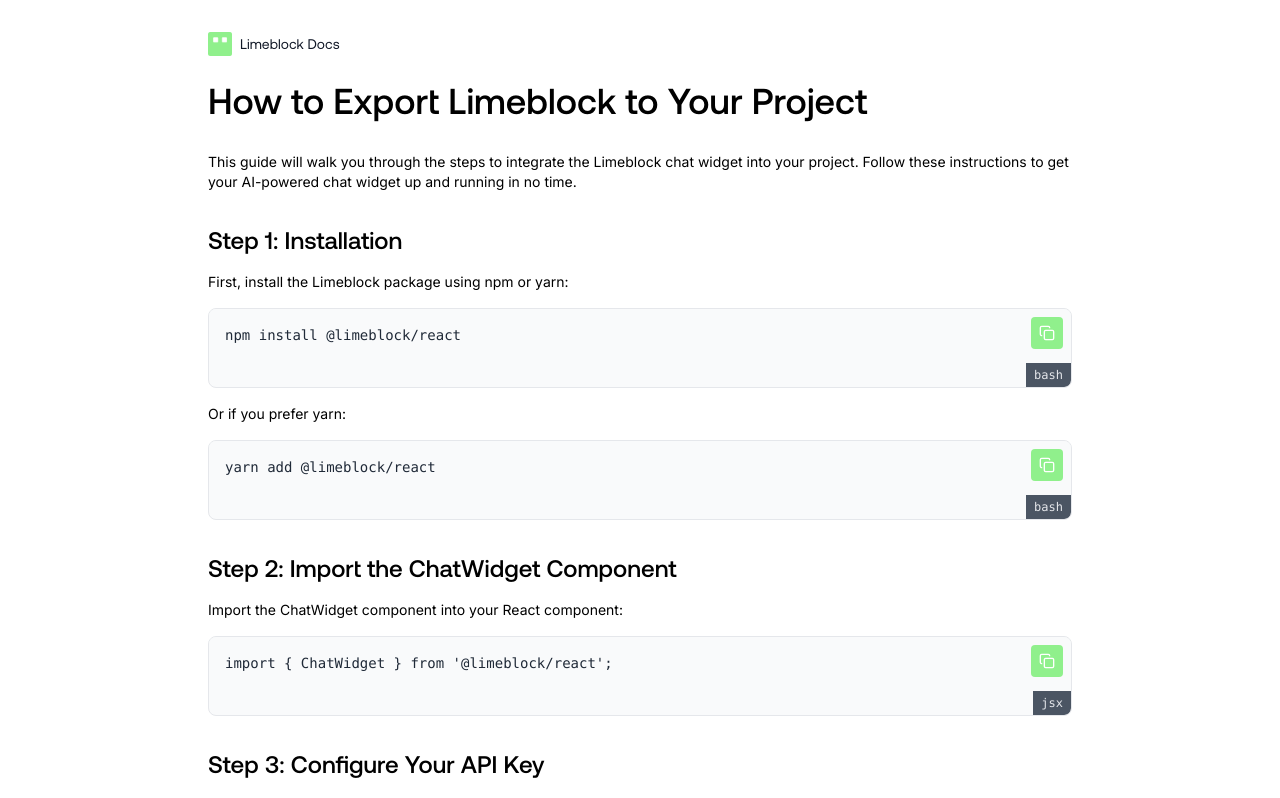
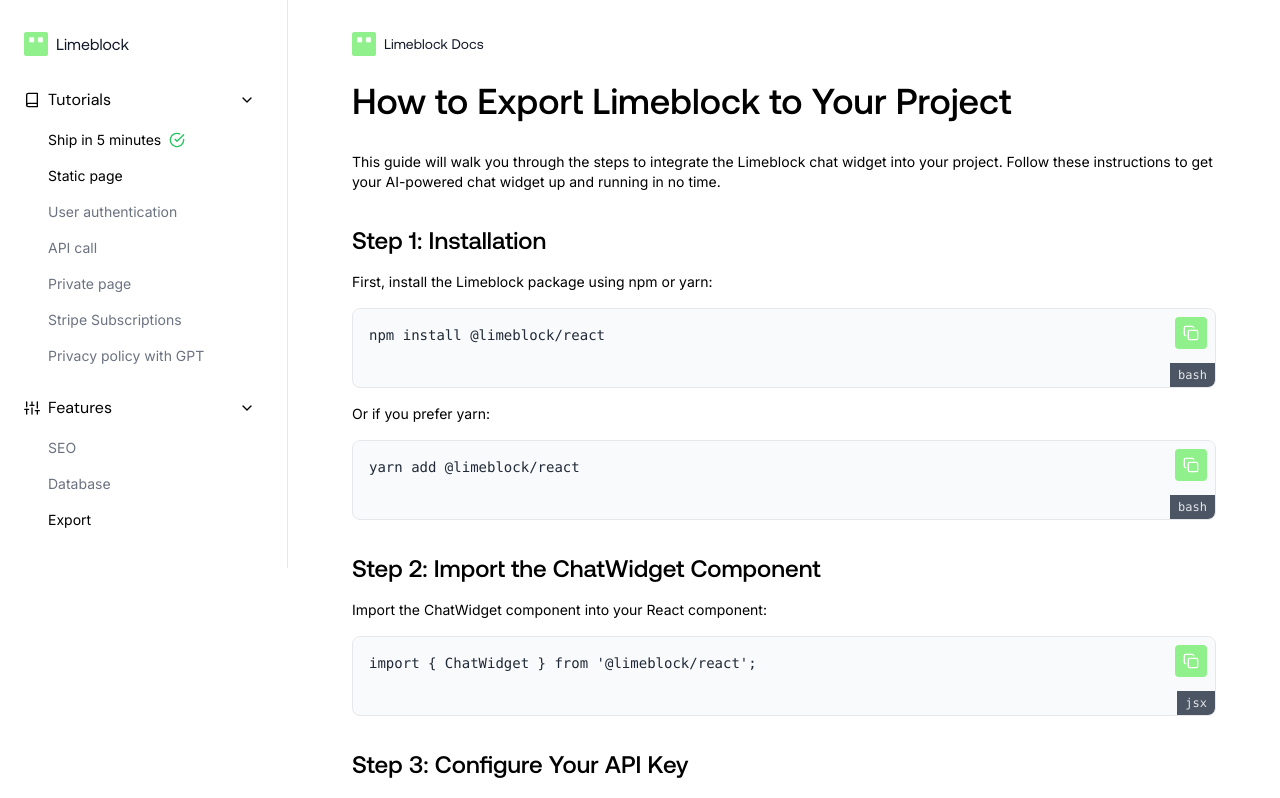
Before and after one commit to TheWiseGhost/Limeblock, a Next.js app: page /docs/how_to_export in a window 1280 px wide. Shown: the top 798 px of the page. Built offline with nearby package versions, Linux system fonts and the light colour scheme.

Commit message:
Basic docs sidebar

```diff
--- a/src/components/docs/HowToExport.jsx
+++ b/src/components/docs/HowToExport.jsx
@@ -2,6 +2,7 @@
 
 import React from "react";
 import { Code } from "../global/Code";
+import Sidebar from "./Sidebar";
 
 const HowToExport = () => {
   // Code snippets stored as variables to avoid syntax errors
@@ -76,6 +77,12 @@
 }`;
 
   return (
+    <div className="flex flex-row min-h-screen">
+      {/* Sidebar */}
+      <Sidebar />
+
+      {/* Main Content */}
+      <div className="flex-1 overflow-auto">
         <div className="flex flex-col mx-auto px-4 py-8 max-w-4xl font-inter">
           <div className="flex flex-row space-x-2 items-center mb-6">
             <img src="/LimeblockLogo.png" className="size-6" />
@@ -89,9 +96,9 @@
 
           <div className="text-sm max-w-none">
             <p className="mb-4">
-          This guide will walk you through the steps to integrate the Limeblock
-          chat widget into your project. Follow these instructions to get your
-          AI-powered chat widget up and running in no time.
+              This guide will walk you through the steps to integrate the
+              Limeblock chat widget into your project. Follow these instructions
+              to get your AI-powered chat widget up and running in no time.
             </p>
 
             <h2 className="text-2xl font-aeonik font-medium mt-8 mb-4">
@@ -153,9 +160,9 @@
 
             <div className="bg-yellow-50 border-l-4 border-yellow-400 p-4 mb-6">
               <p className="text-yellow-700">
-            <strong>Important:</strong> Never expose your API key in client-side
-            code in production. Consider using environment variables and
-            server-side authentication for security.
+                <strong>Important:</strong> Never expose your API key in
+                client-side code in production. Consider using environment
+                variables and server-side authentication for security.
               </p>
             </div>
 
@@ -163,9 +170,9 @@
               Step 4: Add Context Parameters (Optional)
             </h2>
             <p className="mb-4">
-          Context parameters help personalize the chat experience by providing
-          additional information like user ID, board ID, or any custom
-          parameters your implementation requires.
+              Context parameters help personalize the chat experience by
+              providing additional information like user ID, board ID, or any
+              custom parameters your implementation requires.
             </p>
 
             <Code
@@ -180,7 +187,8 @@
               Step 5: Add the ChatWidget to Your Component
             </h2>
             <p className="mb-4">
-          Now, add the ChatWidget component to your JSX with the required props:
+              Now, add the ChatWidget component to your JSX with the required
+              props:
             </p>
 
             <Code
@@ -211,8 +219,8 @@
               Complete Implementation Example
             </h2>
             <p className="mb-4">
-          Here's a complete example of implementing the Limeblock chat widget in
-          a React component:
+              Here's a complete example of implementing the Limeblock chat
+              widget in a React component:
             </p>
 
             <Code
@@ -268,8 +276,8 @@
                   Custom styling not applying
                 </h3>
                 <p>
-              Ensure you are using # in your hex codes and that you hit the save
-              button
+                  Ensure you are using # in your hex codes and that you hit the
+                  save button
                 </p>
               </div>
             </div>
@@ -306,6 +314,8 @@
             </ul>
           </div>
         </div>
+      </div>
+    </div>
   );
 };
 
--- /dev/null
+++ b/src/components/docs/Sidebar.jsx
@@ -0,0 +1,208 @@
+"use client";
+
+import React, { useState } from "react";
+import Link from "next/link";
+
+const Sidebar = ({ className = "" }) => {
+  const [expandedSections, setExpandedSections] = useState({
+    tutorials: true,
+    features: true,
+  });
+
+  const toggleSection = (section) => {
+    setExpandedSections((prev) => ({
+      ...prev,
+      [section]: !prev[section],
+    }));
+  };
+
+  return (
+    <div
+      className={`w-72 pr-6 bg-white font-inter text-black h-full border-r border-gray-200 p-4 ${className}`}
+    >
+      {/* Get Started */}
+      <div className="ml-2 my-4">
+        <div className="flex flex-row space-x-2 items-center mb-6">
+          <img src="/LimeblockLogo.png" className="size-6" />
+          <p className="font-aeonik text-base text-gray-900 text-center">
+            Limeblock
+          </p>
+        </div>
+      </div>
+
+      {/* Tutorials Section */}
+      <div className="mb-4">
+        <button
+          onClick={() => toggleSection("tutorials")}
+          className="flex items-center justify-between w-full font-dm py-2 px-2 rounded hover:bg-gray-50"
+        >
+          <div className="flex items-center">
+            <svg
+              xmlns="http://www.w3.org/2000/svg"
+              className="h-4 w-4 mr-2"
+              viewBox="0 0 24 24"
+              fill="none"
+              stroke="currentColor"
+              strokeWidth="2"
+              strokeLinecap="round"
+              strokeLinejoin="round"
+            >
+              <path d="M4 19.5A2.5 2.5 0 0 1 6.5 17H20"></path>
+              <path d="M6.5 2H20v20H6.5A2.5 2.5 0 0 1 4 19.5v-15A2.5 2.5 0 0 1 6.5 2z"></path>
+            </svg>
+            <span>Tutorials</span>
+          </div>
+          <svg
+            xmlns="http://www.w3.org/2000/svg"
+            className={`h-4 w-4 transition-transform ${
+              expandedSections.tutorials ? "rotate-0" : "-rotate-90"
+            }`}
+            viewBox="0 0 24 24"
+            fill="none"
+            stroke="currentColor"
+            strokeWidth="2"
+            strokeLinecap="round"
+            strokeLinejoin="round"
+          >
+            <polyline points="6 9 12 15 18 9"></polyline>
+          </svg>
+        </button>
+
+        {expandedSections.tutorials && (
+          <div className="ml-6 space-y-1 mt-1 text-sm">
+            <Link
+              href="/tutorials/ship-in-5-minutes"
+              className="flex items-center py-1.5 px-2 rounded hover:bg-gray-50"
+            >
+              <div className="flex items-center w-full">
+                <span>Ship in 5 minutes</span>
+                <span className="ml-2 text-green-500">
+                  <svg
+                    xmlns="http://www.w3.org/2000/svg"
+                    className="h-4 w-4"
+                    viewBox="0 0 24 24"
+                    fill="none"
+                    stroke="currentColor"
+                    strokeWidth="2"
+                    strokeLinecap="round"
+                    strokeLinejoin="round"
+                  >
+                    <path d="M22 11.08V12a10 10 0 1 1-5.93-9.14"></path>
+                    <polyline points="22 4 12 14.01 9 11.01"></polyline>
+                  </svg>
+                </span>
+              </div>
+            </Link>
+            <Link
+              href="/tutorials/static-page"
+              className="block py-1.5 px-2 rounded hover:bg-gray-50"
+            >
+              Static page
+            </Link>
+            <Link
+              href="/tutorials/user-authentication"
+              className="block py-1.5 px-2 rounded hover:bg-gray-50 text-gray-500"
+            >
+              User authentication
+            </Link>
+            <Link
+              href="/tutorials/api-call"
+              className="block py-1.5 px-2 rounded hover:bg-gray-50 text-gray-500"
+            >
+              API call
+            </Link>
+            <Link
+              href="/tutorials/private-page"
+              className="block py-1.5 px-2 rounded hover:bg-gray-50 text-gray-500"
+            >
+              Private page
+            </Link>
+            <Link
+              href="/tutorials/stripe-subscriptions"
+              className="block py-1.5 px-2 rounded hover:bg-gray-50 text-gray-500"
+            >
+              Stripe Subscriptions
+            </Link>
+            <Link
+              href="/tutorials/privacy-policy-gpt"
+              className="block py-1.5 px-2 rounded hover:bg-gray-50 text-gray-500"
+            >
+              Privacy policy with GPT
+            </Link>
+          </div>
+        )}
+      </div>
+
+      {/* Features Section */}
+      <div className="mb-4">
+        <button
+          onClick={() => toggleSection("features")}
+          className="flex items-center justify-between w-full py-2 px-2 font-dm rounded hover:bg-gray-50"
+        >
+          <div className="flex items-center">
+            <svg
+              xmlns="http://www.w3.org/2000/svg"
+              className="h-4 w-4 mr-2"
+              viewBox="0 0 24 24"
+              fill="none"
+              stroke="currentColor"
+              strokeWidth="2"
+              strokeLinecap="round"
+              strokeLinejoin="round"
+            >
+              <line x1="4" y1="21" x2="4" y2="14"></line>
+              <line x1="4" y1="10" x2="4" y2="3"></line>
+              <line x1="12" y1="21" x2="12" y2="12"></line>
+              <line x1="12" y1="8" x2="12" y2="3"></line>
+              <line x1="20" y1="21" x2="20" y2="16"></line>
+              <line x1="20" y1="12" x2="20" y2="3"></line>
+              <line x1="1" y1="14" x2="7" y2="14"></line>
+              <line x1="9" y1="8" x2="15" y2="8"></line>
+              <line x1="17" y1="16" x2="23" y2="16"></line>
+            </svg>
+            <span>Features</span>
+          </div>
+          <svg
+            xmlns="http://www.w3.org/2000/svg"
+            className={`h-4 w-4 transition-transform ${
+              expandedSections.features ? "rotate-0" : "-rotate-90"
+            }`}
+            viewBox="0 0 24 24"
+            fill="none"
+            stroke="currentColor"
+            strokeWidth="2"
+            strokeLinecap="round"
+            strokeLinejoin="round"
+          >
+            <polyline points="6 9 12 15 18 9"></polyline>
+          </svg>
+        </button>
+
+        {expandedSections.features && (
+          <div className="ml-6 space-y-1 mt-1 text-sm">
+            <Link
+              href="/features/seo"
+              className="block py-1.5 px-2 rounded hover:bg-gray-50 text-gray-500"
+            >
+              SEO
+            </Link>
+            <Link
+              href="/features/database"
+              className="block py-1.5 px-2 rounded hover:bg-gray-50 text-gray-500"
+            >
+              Database
+            </Link>
+            <Link
+              href="/features/export"
+              className="block py-1.5 px-2 rounded hover:bg-gray-50"
+            >
+              Export
+            </Link>
+          </div>
+        )}
+      </div>
+    </div>
+  );
+};
+
+export default Sidebar;
```
Lines whose indentation alone changed are shown as unchanged.
